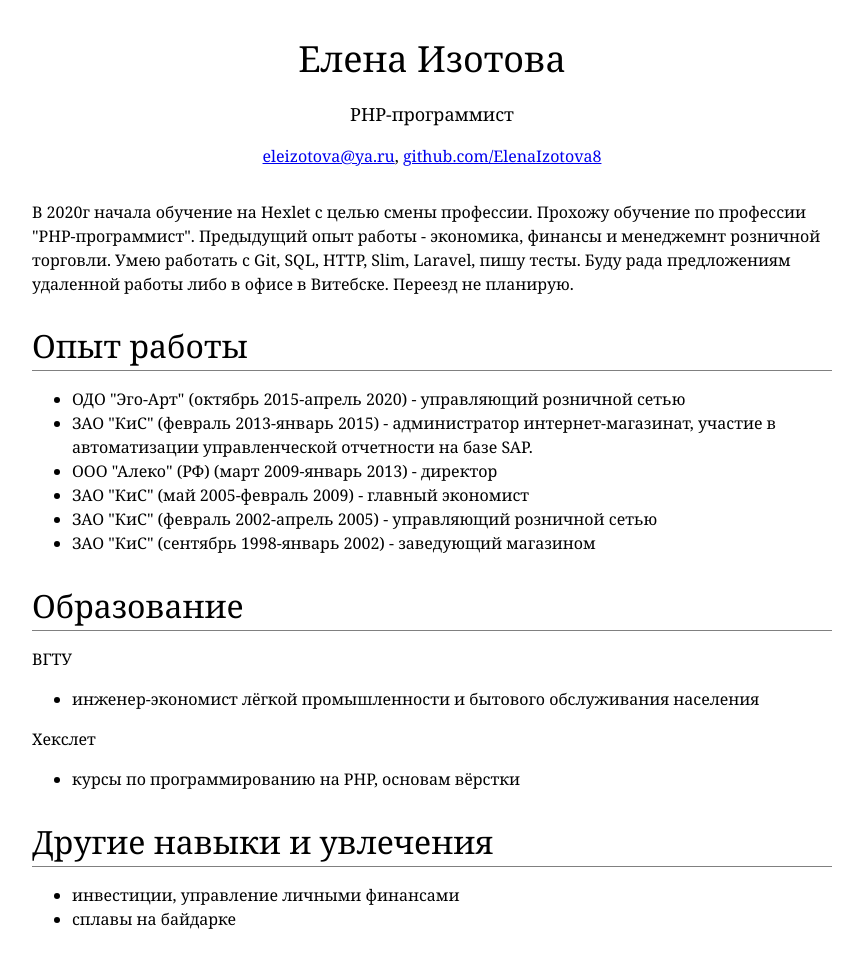
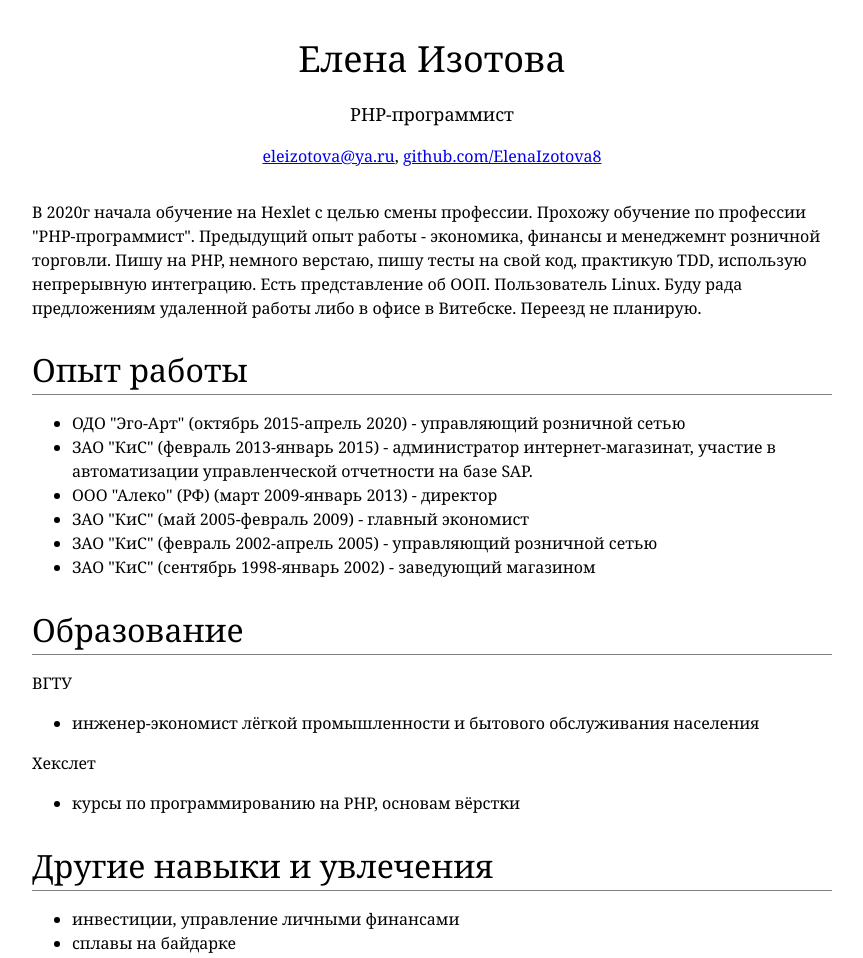
Before and after one commit to ElenaIzotova8/github.io, a plain HTML site: page index.html in a window 1280 px wide. Shown: the top 958 px of the page, without its empty margins (208-1071 px from the left). Drawn offline with Linux system fonts and the light colour scheme.

Commit message:
Update index.html

```diff
--- a/index.html
+++ b/index.html
@@ -15,7 +15,7 @@
 	  </div>
 	  <div id="main">
 		  <p>В 2020г начала обучение на Hexlet с целью смены профессии. Прохожу обучение по профессии "PHP-программист". Предыдущий опыт работы - экономика, финансы и менеджемнт розничной торговли.
-		  Умею работать с Git, SQL, HTTP, Slim, Laravel, пишу тесты. Буду рада предложениям удаленной работы либо в офисе в Витебске. Переезд не планирую.</p>
+		  Пишу на PHP, немного верстаю, пишу тесты на свой код, практикую TDD, использую непрерывную интеграцию. Есть представление об ООП. Пользователь Linux.  Буду рада предложениям удаленной работы либо в офисе в Витебске. Переезд не планирую.</p>
 		  <section>
 			<h2>Опыт работы</h2>
 		  	<ul>
```
